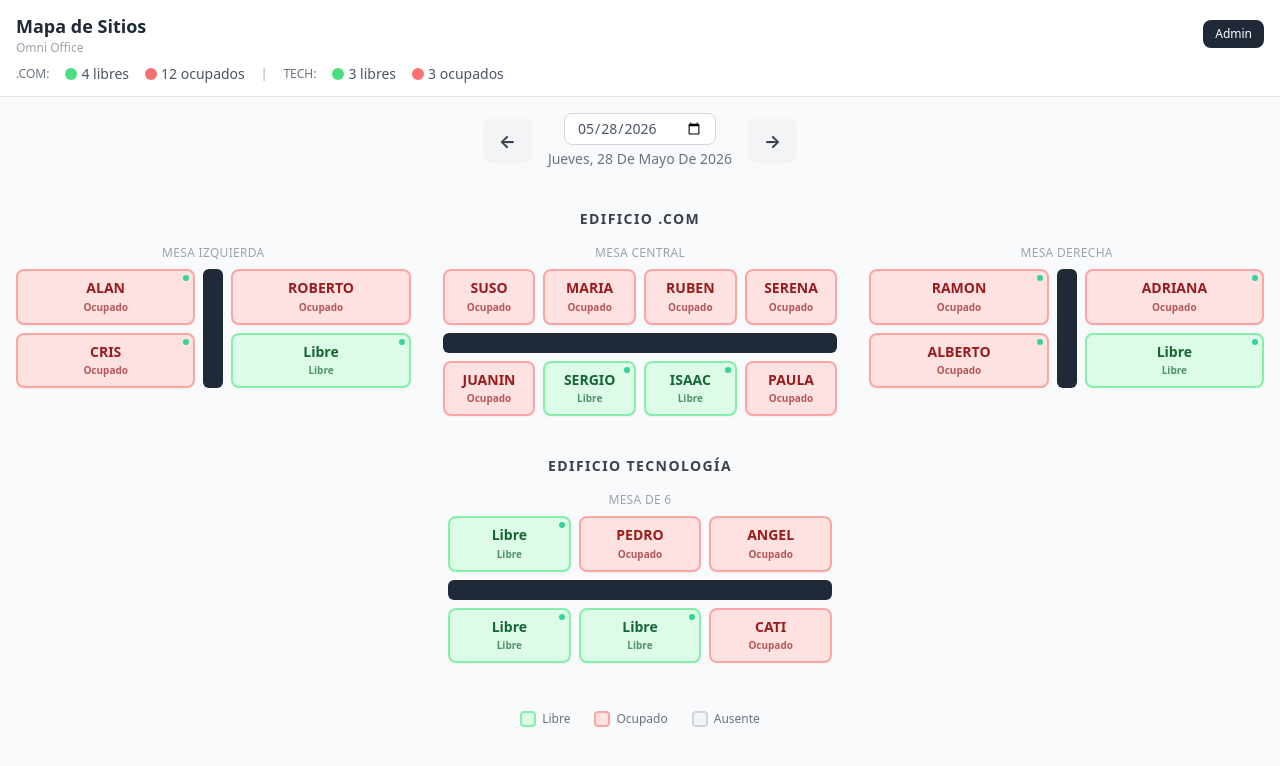
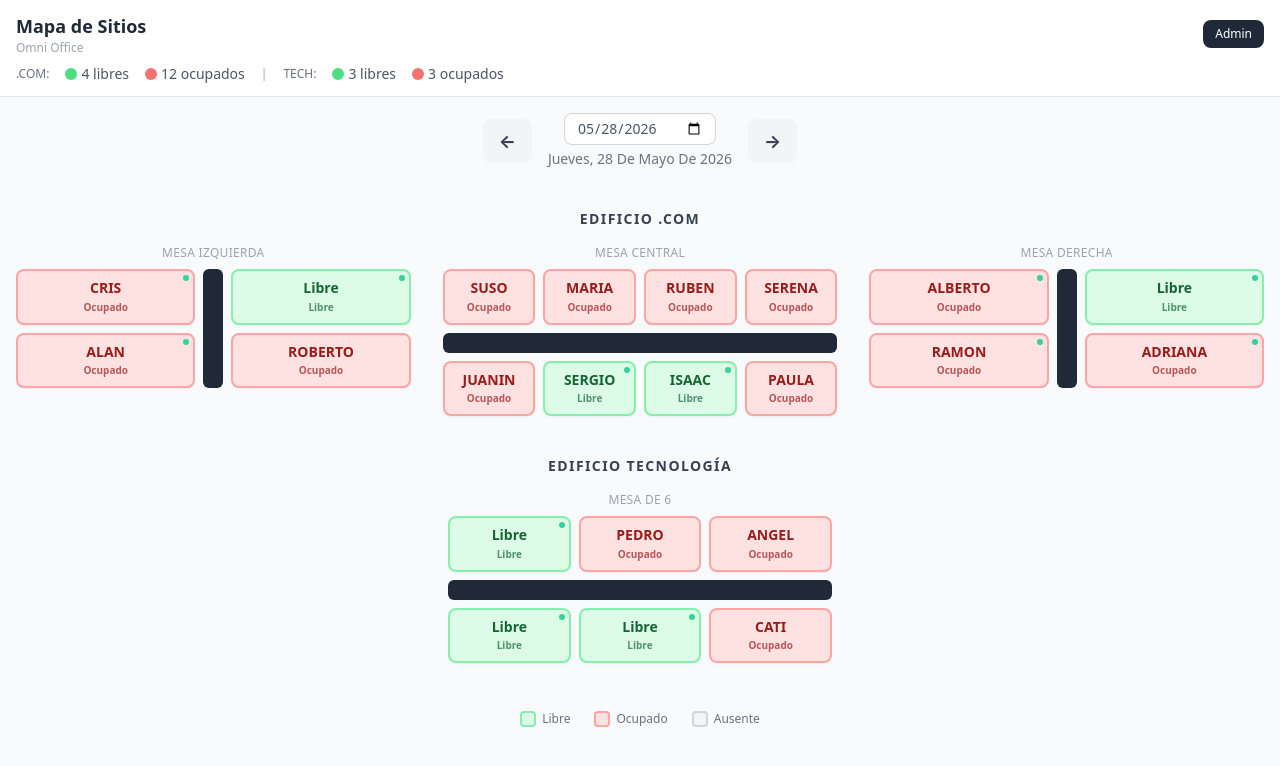
Before and after one commit to isaachuergabayon/seat-in-omni, a React (Vite) app: page /#/ in a window 1280 px wide. Shown: the top 766 px of the page. Built offline with nearby package versions, Linux system fonts and the light colour scheme.

Commit message:
fix: sort vertical desk columns top before bottom

```diff
--- a/src/components/DeskGroup.tsx
+++ b/src/components/DeskGroup.tsx
@@ -27,12 +27,14 @@ export default function DeskGroup({ deskId, seats, label, people, assignedPerson
   if (isVertical) {
     // Columna izquierda: top-1 arriba, bottom-1 abajo
     // Columna derecha:   top-2 arriba, bottom-2 abajo
-    const leftCol = seats
-      .filter((s) => s.position.endsWith('-1'))
-      .sort((a, b) => a.position.localeCompare(b.position))
-    const rightCol = seats
-      .filter((s) => s.position.endsWith('-2'))
-      .sort((a, b) => a.position.localeCompare(b.position))
+    // Orden: top antes que bottom
+    const sortVertical = (a: ResolvedSeat, b: ResolvedSeat) => {
+      const rowA = a.position.startsWith('top') ? 0 : 1
+      const rowB = b.position.startsWith('top') ? 0 : 1
+      return rowA - rowB
+    }
+    const leftCol = seats.filter((s) => s.position.endsWith('-1')).sort(sortVertical)
+    const rightCol = seats.filter((s) => s.position.endsWith('-2')).sort(sortVertical)
     return (
       <div className="flex flex-col items-center gap-2 w-full md:w-auto">
         <span className="text-xs text-gray-400 font-medium uppercase tracking-wide">{label}</span>
```
Also changed, not shown: 1 other file (tests, documents, lock files or other folders).
